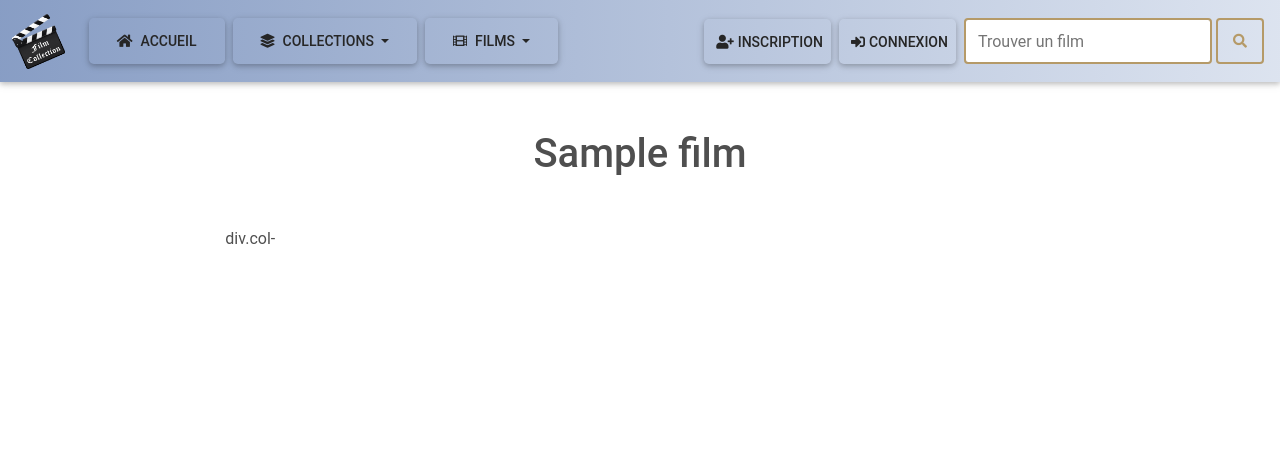
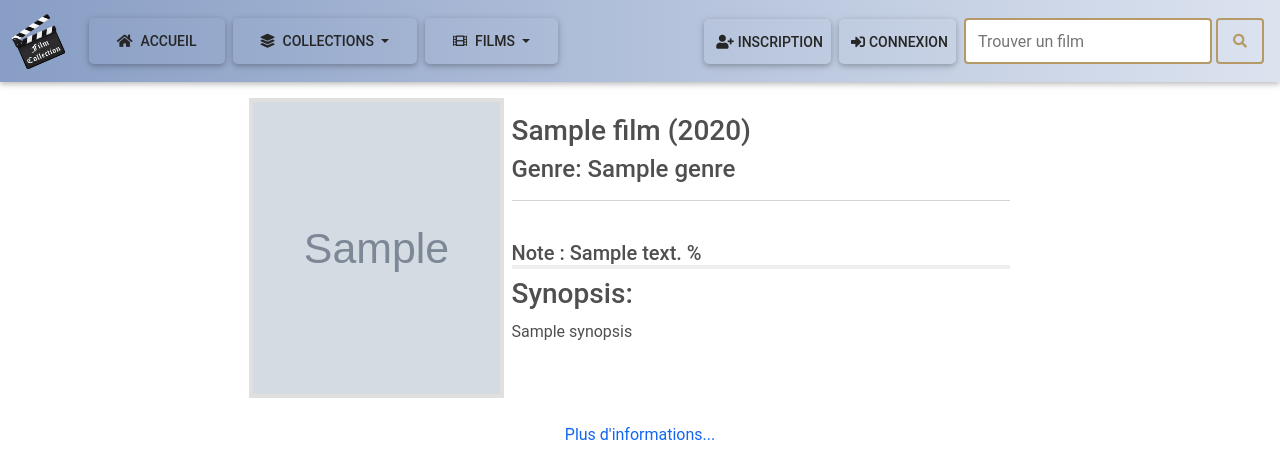
Before and after one commit to YetAnotherDevWannabe/Film_Collection, a Symfony app: template templates/film/view.html.twig in a window 1280 px wide. Shown: the top 468 px of the page. Run offline with Twig, Linux system fonts and the light colour scheme; the template is opened without the code that fills it: most values are stand-ins (such as "Sample title", 1, 10 or a date in 2020); grey boxes marked "Sample" are stand-in pictures; some libraries are stand-ins or nearby versions.

Commit message:
template film view

```diff
--- a/public/css/styles.css
+++ b/public/css/styles.css
@@ -286,7 +286,10 @@
 	color : #eb3255 !important;
 }
 
-
+/*film view*/
+.poster{
+	height: 300px; !important;
+}
 
 /* Responsive */
 /*------------*/
--- a/templates/film/view.html.twig
+++ b/templates/film/view.html.twig
@@ -11,22 +11,59 @@
 {% block body %}
 
 	<div class="container-fluid">
+		{# TODO: Use Bootstrap Card ? #}
+		<div class="row pt-3 ps-md-3 offset-md-0 offset-sm-1">
+			{# <!-- first part #}
+			<div class="col-12 col-md-10 offset-md-2 d-md-flex">
 
-		{# H1 Title #}
+				<div class="row">
+					{# poster #}
+					<div class="col-12 mx-md-2 d-flex justify-content-center align-items-center">
+						<img class="poster img-fluid img-thumbnail-mini border border-4 me-3" src="{{ film.poster }}" alt="poster">
+					</div>
+				</div>
+
+				{# title/genre#}
+				<div class="col-12 col-md-9 px-2 py-3 ">
+					<div class="col-12 col-md-8">
+						<h3>{{ film.name }} ({{ film.year }})</h3>
+						<h4>Genre: {{ film.genre }}</h4>
+						<hr>
+						<h5 class="pt-md-4 pt-2">
+							Note : {{ film.note }} %
+							{# TODO: Modify the notation bar ? #}
+							<div class="progress">
+								<div
+										class="progress-bar progress-bar-striped"
+										role="progressbar"
+										style="width: {{ film.note }}%;"
+								>
+								</div>
+							</div>
+							</h5>
+						<h3>Synopsis:</h3>
+						<p>{{ film.synopsis }}</p>
+					</div>
+				</div>
+			</div>
+		</div>
+		{# link #}
+		<div class="text-center py-4">
+			<a href="google.com">Plus d'informations...</a>
+		</div>
+		{# second part #}
 		<div class="row">
-			<h1 class="col-12 text-center my-5">{{ film.name }}</h1>
+			<div class="col-md-4 offset-md-4 d-flex flex-column justify-content-center align-items-center">
+				{# iframeYTB  #}
+				<div class="col-lg-6 embed-responsive embed-responsive-16by9 text-center">
+					<iframe width="560" height="315" src="https://www.youtube.com/embed/{{ film.trailer }}" title="YouTube video player" frameborder="0" allow="accelerometer; autoplay; clipboard-write; encrypted-media; gyroscope; picture-in-picture" allowfullscreen></iframe>
+				</div>
+				<div class="col-lg-6 p-4">
+					<input type="submit" value="Retour à la liste"
+						   class="btn btn-block gradient-custom-reverse nav-btn-hover mx-0">
+				</div>
+			</div>
 		</div>
-
-		<div class="row">
-			<div class="col-12 col-md-8 offset-md-2">
-
-				{# Films detail #}
-				div.col-
-
-			</div>
-
-		</div>
-
 	</div>
 
 {% endblock %}
```
